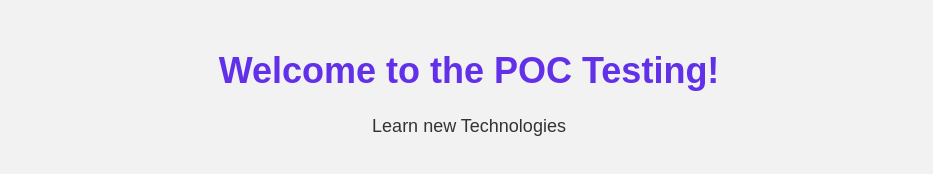
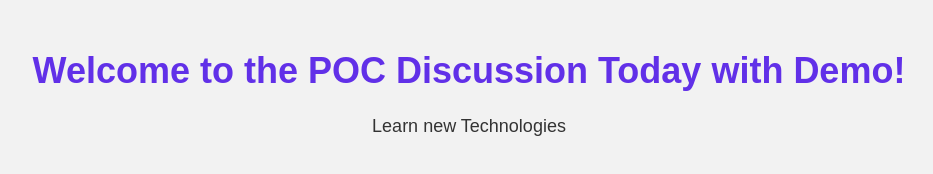
Before and after one commit to aakkat/demo-app, a plain HTML site: page index.html in a window 1280 px wide. Shown: the whole page, without its empty margins (171-1104 px from the left). Drawn offline with Linux system fonts and the light colour scheme.

Commit message:
updated code

```diff
--- a/index.html
+++ b/index.html
@@ -22,7 +22,7 @@
     </style>
   </head>
   <body>
-    <h1>Welcome to the POC Testing!</h1>
+    <h1>Welcome to the POC Discussion Today with Demo!</h1>
     <p>Learn new Technologies</p>
   </body>
 </html>
```
